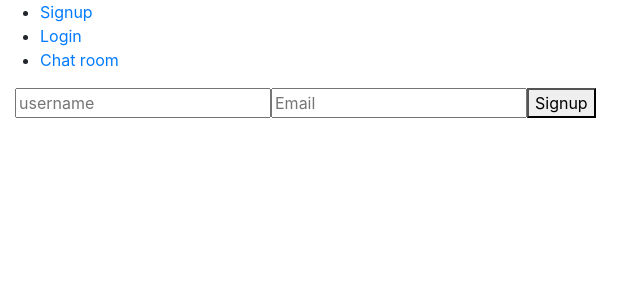
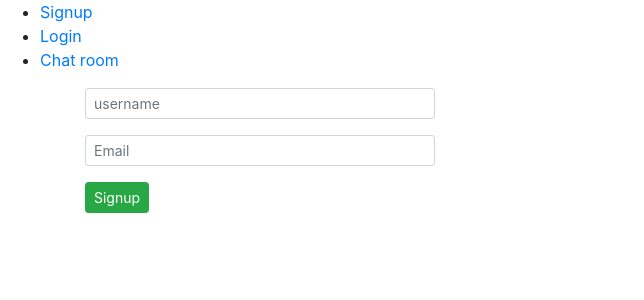
Before and after one commit to a7md940/intch, an Angular app in the folder web-app/: page /signup in a window 1280 px wide. Shown: the top 300 px of the page, without its empty margins (0-644 px from the left). Built offline with nearby package versions, Linux system fonts and the light colour scheme.

Commit message:
styling some components.

```diff
--- a/web-app/src/app/chat-conversation/chat-conversation.component.scss
+++ b/web-app/src/app/chat-conversation/chat-conversation.component.scss
@@ -4,7 +4,7 @@
   width: 100%;
   padding-right: 2rem;
   padding-left: 2rem;
-  max-height: 75vh;
+  height: 75vh;
   overflow-y: scroll;
   .recieved {
     background-color: transparent;
--- a/web-app/src/app/login/login.component.html
+++ b/web-app/src/app/login/login.component.html
@@ -1,7 +1,23 @@
-<form [formGroup]="from" (ngSubmit)="submit()">
-    <input type="text" formControlName="username" />
-    <input type="password" formControlName="password" />
-    <button type="submit">
-        Login
-    </button>
-</form>
+<div class="container-fluid">
+    <div class="row">
+        <div class="col-12">
+            <form class="w-100" [formGroup]="from" (ngSubmit)="submit()">
+                <div class="d-flex align-items-center justify-content-center flex-column">
+                    <div class="form-group">
+                        <label>username: </label>
+                        <input class="rounded form-control form-control-sm" type="text" formControlName="username" />
+                    </div>
+                    <div class="form-group">
+                        <label>password: </label>
+                        <input class="rounded form-control form-control-sm" type="password" formControlName="password" />
+                    </div>
+                    <div class="form-group">
+                        <button class="btn btn-sm btn-success" type="submit">
+                            Login
+                        </button>
+                    </div>
+                </div>
+            </form>
+        </div>
+    </div>
+</div>
--- a/web-app/src/app/resend-verification/resend-verification.component.html
+++ b/web-app/src/app/resend-verification/resend-verification.component.html
@@ -1,4 +1,20 @@
-<form [formGroup]="form" (ngSubmit)="resendEmail();">
-    <input formControlName="email" type="email" />
-    <input type="submit" value="resend" />
-</form>
+<div class="container">
+    <div class="row">
+        <div class="col-12">
+            <form class="w-100" [formGroup]="form" (ngSubmit)="resendEmail();">
+                <div class="row">
+                    <div class="col-10">
+                        <div class="form-group">
+                            <input class="form-control form-control-sm" formControlName="email" type="email"
+                                placeholder="Please enter your email" />
+                        </div>
+                    </div>
+                    <div class="col-2">
+                        <input class="btn btn-sm btn-primary" type="submit" value="resend" />
+                    </div>
+                </div>
+            </form>
+
+        </div>
+    </div>
+</div>
--- a/web-app/src/app/signup/signup.component.html
+++ b/web-app/src/app/signup/signup.component.html
@@ -1,8 +1,33 @@
-<form [formGroup]="form" (ngSubmit)="submit()">
-    <input type="text" placeholder="username" formControlName="username" />
-    <input type=" text" placeholder="Email" formControlName="email" />
+<div class="container">
+    <div class="row">
+        <div class="col-12">
+            <form class="w-100" [formGroup]="form" (ngSubmit)="submit()">
+                <div class="row">
+                    <div class="col-4">
+                        <div class="form-group">
+                            <input class="form-control form-control-sm" type="text" placeholder="username"
+                                formControlName="username" />
+                        </div>
+                    </div>
+                </div>
+                <div class="row">
+                    <div class="col-4">
+                        <div class="form-group">
+                            <input class="form-control form-control-sm" type=" text" placeholder="Email"
+                                formControlName="email" />
+                        </div>
+                    </div>
+                </div>
+                <div class="row">
+                    <div class="col-4">
+                        <button class="btn btn-sm btn-success" type="submit">
+                            Signup
+                        </button>
+                    </div>
 
-    <button type="submit">
-        Signup
-    </button>
-</form>
+                </div>
+
+            </form>
+        </div>
+    </div>
+</div>
--- a/web-app/src/app/verification/verification.component.html
+++ b/web-app/src/app/verification/verification.component.html
@@ -1,6 +1,25 @@
-<form [formGroup]="form" (ngSubmit)="submit()">
-    <input formControlName="code" name="verificatoinCode" type="text" />
-    <button type="submit">
-        Verify
-    </button>
-</form>
+<div class="container">
+    <div class="row">
+        <div class="col-12">
+            <form class="w-100" [formGroup]="form" (ngSubmit)="submit()">
+                <div class="row">
+                    <div class="col-10">
+                        <div class="form-group">
+                            <input class="form-control form-control-sm" formControlName="code" name="verificatoinCode"
+                                type="text"
+                                placeholder="Please enter the verification code here..." />
+                        </div>
+                    </div>
+                    <div class="col-2">
+                        <button type="submit" class="btn btn-success btn-sm">
+                            Verify
+                        </button>
+                    </div>
+                </div>
+                <a [routerLink]="['/resend-verification']">
+                    resend verification code
+                </a>
+            </form>
+        </div>
+    </div>
+</div>
```
